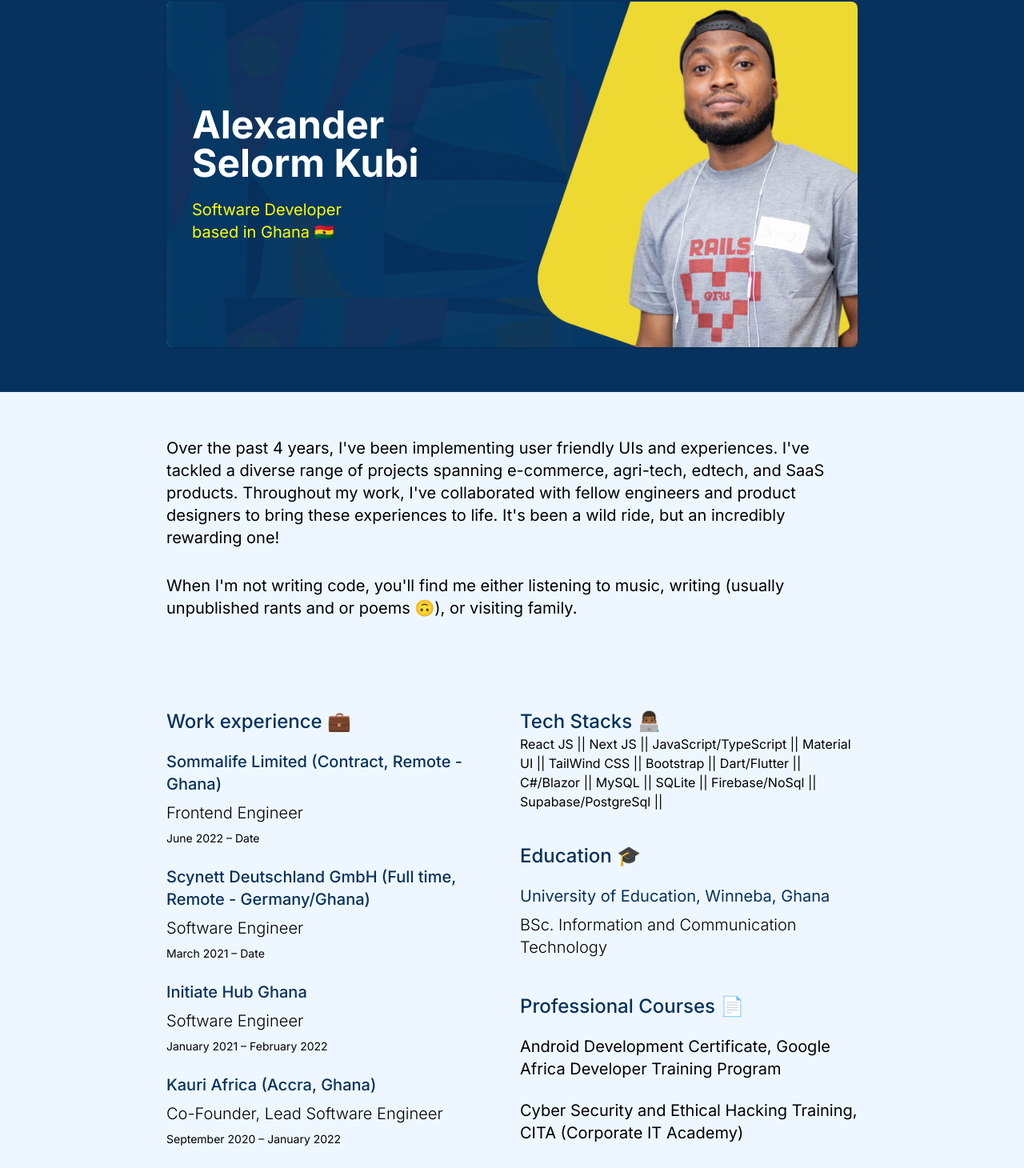
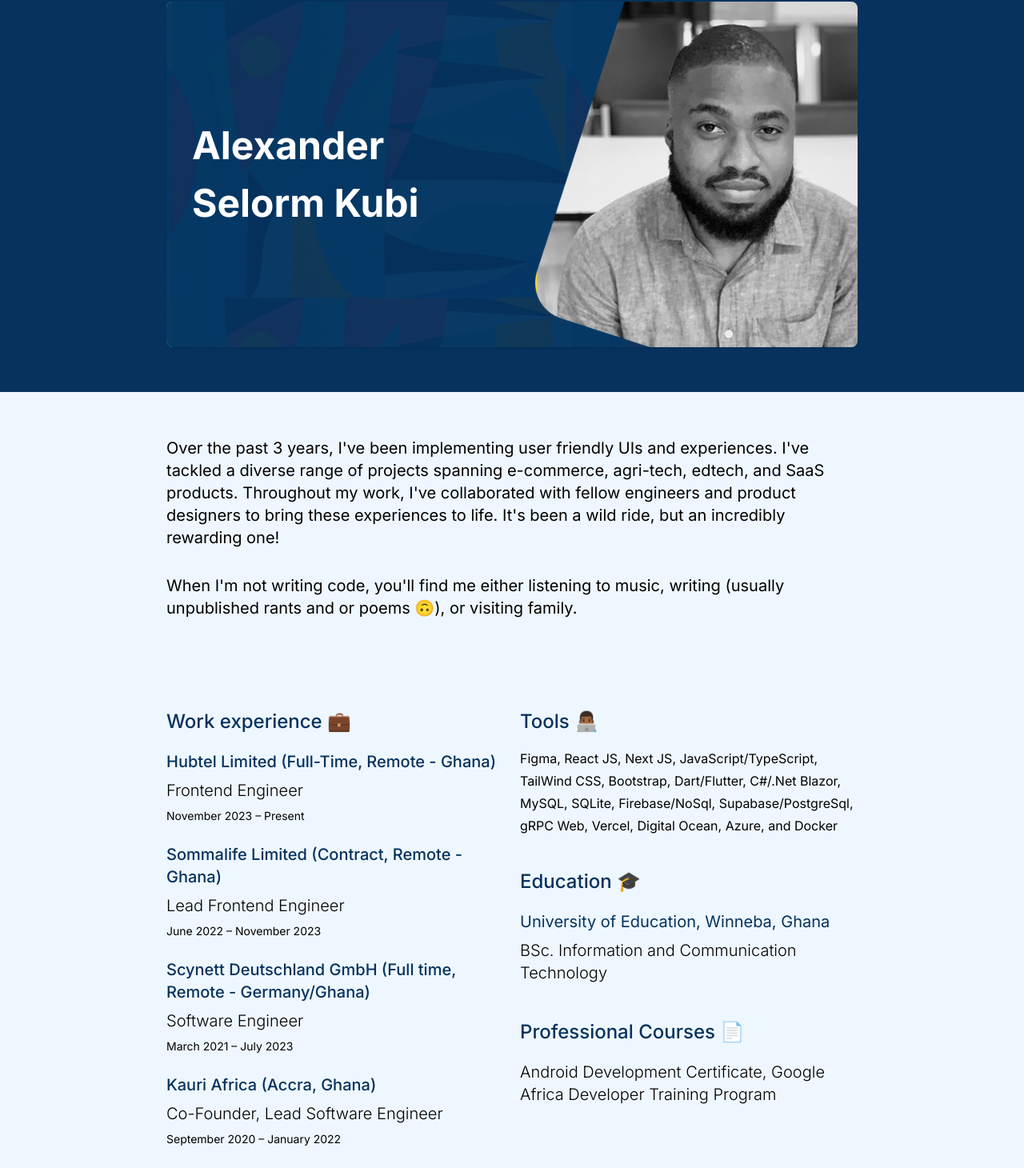
Before and after one commit to XanderSelorm/xander-selorm-portfolio, a Next.js app: page /about-me in a window 1280 px wide. Shown: the part 114-1574 px from the top of the page at 80% size. Built offline with nearby package versions, Linux system fonts and the light colour scheme.

Commit message:
updated site

```diff
--- a/pages/about-me.tsx
+++ b/pages/about-me.tsx
@@ -18,7 +18,7 @@ const Works: NextPage = () => {
                 <Image
                   priority
                   className=" top-0 bg-top"
-                  src="/imgs/about-portrait-mask.png"
+                  src="/imgs/about-portrait-mask-bw.png"
                   alt=""
                   width="100%"
                   height="100%"
@@ -27,39 +27,39 @@ const Works: NextPage = () => {
                 />
               </div>
               <div className="flex flex-col space-y-5 p-8 pt-0 text-start">
-                <h4 className="text-4xl font-bold">
+                <h4 className="text-5xl font-bold leading-normal">
                   Alexander
                   <br />
                   Selorm Kubi
                 </h4>
 
-                <p className="text-lg text-yellow">
+                {/* <p className="text-lg text-yellow">
                   Software Developer
                   <br />
                   based in Ghana 🇬🇭
-                </p>
+                </p> */}
               </div>
             </div>
 
             <div className="hidden h-full w-full flex-nowrap bg-blue bg-opacity-95 sm:flex">
               <div className="flex w-1/2 flex-col justify-center space-y-5 p-8 pr-0 text-start">
-                <h4 className="text-5xl font-bold">
+                <h4 className="text-5xl font-bold leading-normal">
                   Alexander
                   <br />
                   Selorm Kubi
                 </h4>
 
-                <p className="text-lg text-yellow">
+                {/* <p className="text-lg text-yellow">
                   Software Developer
                   <br />
                   based in Ghana 🇬🇭
-                </p>
+                </p> */}
               </div>
               <div className="relative h-full w-1/2">
                 <Image
                   priority
                   className=" top-0 bg-top"
-                  src="/imgs/about-landscape-mask.png"
+                  src="/imgs/about-landscape-mask-bw.png"
                   alt=""
                   width="100%"
                   height="100%"
@@ -119,16 +119,17 @@ const Works: NextPage = () => {
                 </p>
               </div>
             </div> */}
-            <div id="Tech">
+            <div id="Tech" className="space-y-4">
               <h3 className="text-2xl font-medium text-blue md:text-left">
-                Tech Stacks 👨🏾‍💻
+                Tools 👨🏾‍💻
               </h3>
               <div className="space-y-4">
-                <p>
-                  {aboutMeData.techStacks.map((item, index) => (
+                <p className="leading-7">
+                  {aboutMeData.tools.map((item, index) => (
                     <span key={index}>
+                      {index === aboutMeData.tools.length - 1 && ' and '}
                       {item}
-                      {' || '}
+                      {index !== aboutMeData.tools.length - 1 && ', '}
                     </span>
                   ))}
                 </p>
@@ -159,7 +160,7 @@ const Works: NextPage = () => {
                 {aboutMeData.certifications.map((item, index) => (
                   <div key={item.title}>
                     <Link href={item.link ?? ''}>
-                      <p className="py-1 text-left text-lg md:text-left">
+                      <p className="py-1 text-left text-lg font-light md:text-left">
                         {item.title}
                       </p>
                     </Link>
--- a/resources/about-me-data.ts
+++ b/resources/about-me-data.ts
@@ -1,68 +1,72 @@
 import { AboutMeData } from './../shared/interfaces';
+
+const yearsSince = new Date().getFullYear() - 2019 - 1;
 
 const aboutMeData: AboutMeData = {
   brief: [
-        "Over the past 4 years, I've been implementing user friendly UIs and experiences. I've tackled a diverse range of projects spanning e-commerce, agri-tech, edtech, and SaaS products. Throughout my work, I've collaborated with fellow engineers and product designers to bring these experiences to life. It's been a wild ride, but an incredibly rewarding one!",
-        "When I'm not writing code, you'll find me either listening to music, writing (usually unpublished rants and or poems 🙃), or visiting family."
+    `Over the past ${yearsSince} years, I've been implementing user friendly UIs and experiences. I've tackled a diverse range of projects spanning e-commerce, agri-tech, edtech, and SaaS products. Throughout my work, I've collaborated with fellow engineers and product designers to bring these experiences to life. It's been a wild ride, but an incredibly rewarding one!`,
+    "When I'm not writing code, you'll find me either listening to music, writing (usually unpublished rants and or poems 🙃), or visiting family.",
   ],
   workExperience: [
     {
-            workType: "Sommalife Limited (Contract, Remote - Ghana)",
-            title: "Frontend Engineer",
-            duration: "June 2022 – Date",
+      workType: 'Hubtel Limited (Full-Time, Remote - Ghana)',
+      title: 'Frontend Engineer',
+      duration: 'November 2023 – Present',
     },
     {
-            workType: "Scynett Deutschland GmbH (Full time, Remote - Germany/Ghana)",
-            title: "Software Engineer",
-            duration: "March 2021 – Date",
+      workType: 'Sommalife Limited (Contract, Remote - Ghana)',
+      title: 'Lead Frontend Engineer',
+      duration: 'June 2022 – November 2023',
     },
     {
-            workType: "Initiate Hub Ghana",
-            title: "Software Engineer",
-            duration: "January 2021 – February 2022",
+      workType: 'Scynett Deutschland GmbH (Full time, Remote - Germany/Ghana)',
+      title: 'Software Engineer',
+      duration: 'March 2021 – July 2023',
     },
     {
-            workType: "Kauri Africa (Accra, Ghana)",
-            title: "Co-Founder, Lead Software Engineer",
-            duration: "September 2020 – January 2022",
+      workType: 'Kauri Africa (Accra, Ghana)',
+      title: 'Co-Founder, Lead Software Engineer',
+      duration: 'September 2020 – January 2022',
     },
     {
-            workType: "GOSANET Foundation (Ho, Ghana)",
-            title: "Web Developer (Freelance)",
-            duration: "November 2018 – January 2021",
+      workType: 'GOSANET Foundation (Ho, Ghana)',
+      title: 'Web Developer (Freelance)',
+      duration: 'November 2018 – January 2021',
     },
   ],
   education: [
     {
-            schoolName: "University of Education, Winneba, Ghana",
-            programme: "BSc. Information and Communication Technology",
-        }
+      schoolName: 'University of Education, Winneba, Ghana',
+      programme: 'BSc. Information and Communication Technology',
+    },
   ],
   skills: [],
   certifications: [
     {
-            title: "Android Development Certificate, Google Africa Developer Training Program",
-            link: "https://adscerts.com/scholar/544518FBC4F2873C",
+      title:
+        'Android Development Certificate, Google Africa Developer Training Program',
+      link: 'https://adscerts.com/scholar/544518FBC4F2873C',
     },
-        {
-            title: "Cyber Security and Ethical Hacking Training, CITA (Corporate IT Academy)",
-            link: ""
-        }
   ],
-    techStacks: [
-        "React JS",
-        "Next JS",
-        "JavaScript/TypeScript",
-        "Material UI",
-        "TailWind CSS",
-        "Bootstrap",
-        "Dart/Flutter",
-        "C#/Blazor",
-        "MySQL",
-        "SQLite",
-        "Firebase/NoSql",
-        "Supabase/PostgreSql"
+  tools: [
+    'Figma',
+    'React JS',
+    'Next JS',
+    'JavaScript/TypeScript',
+    'TailWind CSS',
+    'Bootstrap',
+    'Dart/Flutter',
+    'C#/.Net Blazor',
+    'MySQL',
+    'SQLite',
+    'Firebase/NoSql',
+    'Supabase/PostgreSql',
+    'gRPC Web',
+    'Vercel',
+    'Digital Ocean',
+    'Azure',
+    'Docker',
   ],
-}
+};
 
 export default aboutMeData;
```
Also changed, not shown: shared/interfaces.ts (+6 -6 lines), public/imgs/about-landscape-mask-bw.png (added), public/imgs/about-portrait-mask-bw.png (added). Lines whose indentation alone changed are shown as unchanged.
